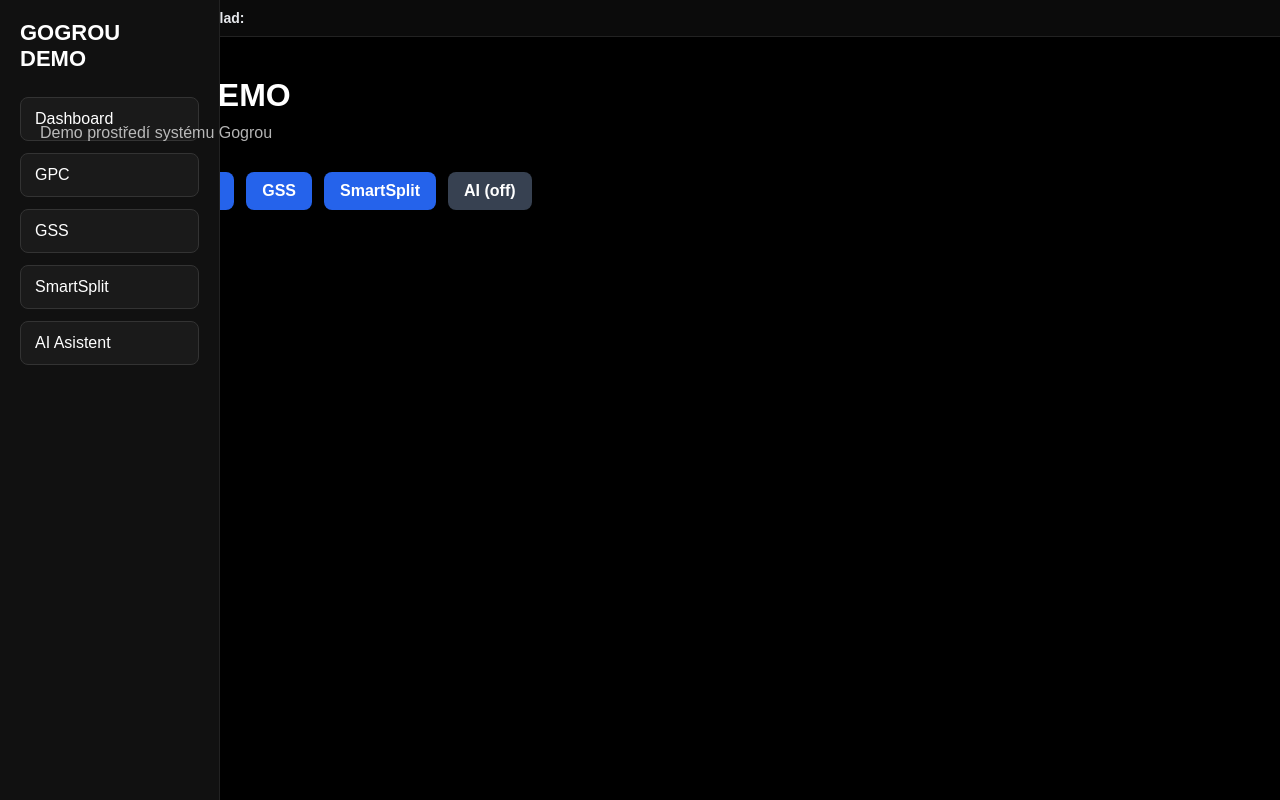
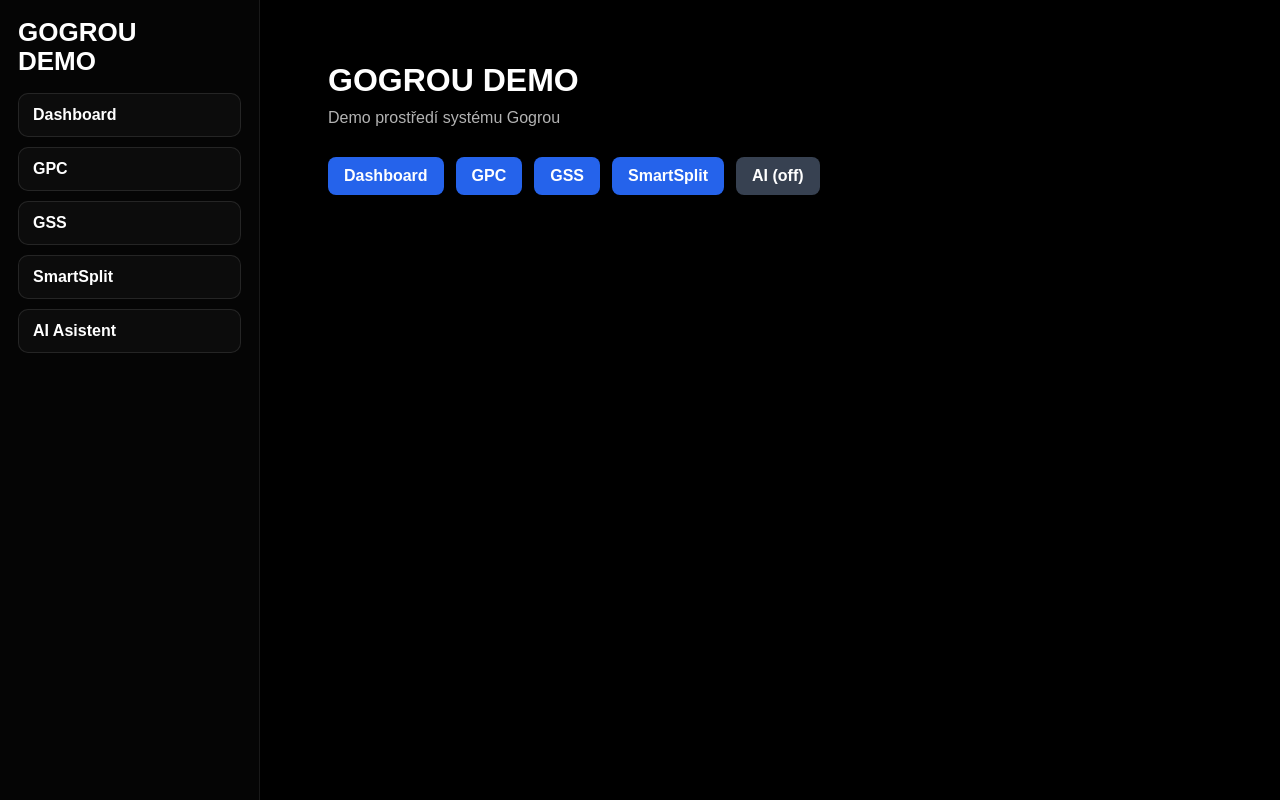
Before and after one commit to gogrou-app/gogrou-demo, a Next.js app: page / in a window 1280 px wide. Built offline with nearby package versions, Linux system fonts and the light colour scheme.

Commit message:
fix: stable layout with sidebar + main flex

```diff
--- a/app/Sidebar.jsx
+++ b/app/Sidebar.jsx
@@ -1,41 +1,58 @@
 "use client";
+
 import Link from "next/link";
+import { usePathname } from "next/navigation";
+
+const items = [
+  { label: "Dashboard", href: "/dashboard" },
+  { label: "GPC", href: "/gpc" },
+  { label: "GSS", href: "/gss" },
+  { label: "SmartSplit", href: "/ss" },
+  { label: "AI Asistent", href: "/ai" },
+];
 
 export default function Sidebar() {
+  const pathname = usePathname();
+
   return (
-    <div
+    <aside
       style={{
-        width: "220px",
-        height: "100vh",
-        backgroundColor: "#111",
-        color: "white",
-        padding: "20px",
-        boxSizing: "border-box",
-        position: "fixed",
-        top: 0,
-        left: 0,
-        borderRight: "1px solid #222",
+        width: 260,
+        flexShrink: 0,
+        padding: 18,
+        borderRight: "1px solid rgba(255,255,255,0.08)",
+        background: "rgba(255,255,255,0.02)",
       }}
     >
-      <h2 style={{ marginBottom: "25px", fontSize: "22px" }}>GOGROU<br />DEMO</h2>
+      <div style={{ fontSize: 26, fontWeight: 800, lineHeight: 1.1, marginBottom: 18 }}>
+        GOGROU
+        <br />
+        DEMO
+      </div>
 
-      <nav style={{ display: "flex", flexDirection: "column", gap: "12px" }}>
-        <Link href="/dashboard" style={linkStyle}>Dashboard</Link>
-        <Link href="/gpc" style={linkStyle}>GPC</Link>
-        <Link href="/gss" style={linkStyle}>GSS</Link>
-        <Link href="/ss" style={linkStyle}>SmartSplit</Link>
-        <Link href="/ai" style={linkStyle}>AI Asistent</Link>
+      <nav style={{ display: "flex", flexDirection: "column", gap: 10 }}>
+        {items.map((it) => {
+          const active = pathname?.startsWith(it.href);
+          return (
+            <Link
+              key={it.href}
+              href={it.href}
+              style={{
+                display: "block",
+                padding: "12px 14px",
+                borderRadius: 10,
+                border: "1px solid rgba(255,255,255,0.10)",
+                background: active ? "rgba(255,255,255,0.08)" : "rgba(255,255,255,0.03)",
+                color: "#fff",
+                textDecoration: "none",
+                fontWeight: 700,
+              }}
+            >
+              {it.label}
+            </Link>
+          );
+        })}
       </nav>
-    </div>
+    </aside>
   );
 }
-
-const linkStyle = {
-  padding: "12px 14px",
-  backgroundColor: "#1a1a1a",
-  borderRadius: "8px",
-  border: "1px solid #333",
-  textDecoration: "none",
-  color: "white",
-  fontSize: "16px",
-};
--- a/app/layout.jsx
+++ b/app/layout.jsx
@@ -1,28 +1,43 @@
 import "./globals.css";
-import { AppProvider } from "./context/AppContext";
 import Sidebar from "./Sidebar";
-import ContextBar from "./components/ContextBar";
 
 export const metadata = {
   title: "GOGROU DEMO",
-  description: "Preview of GPC + GSS + AI",
+  description: "Gogrou demo aplikace",
 };
-
-export const dynamic = "force-dynamic";
 
 export default function RootLayout({ children }) {
   return (
     <html lang="cs">
-      <body>
-        <AppProvider>
-          <div style={{ display: "flex" }}>
-            <Sidebar />
-            <main style={{ flex: 1 }}>
-              <ContextBar />
-              {children}
-            </main>
-          </div>
-        </AppProvider>
+      <body
+        style={{
+          margin: 0,
+          padding: 0,
+          background: "#000",
+          color: "#fff",
+          fontFamily: "Arial, sans-serif",
+        }}
+      >
+        <div
+          style={{
+            display: "flex",
+            minHeight: "100vh",
+            width: "100%",
+          }}
+        >
+          <Sidebar />
+
+          <main
+            style={{
+              flex: 1,
+              minWidth: 0,
+              padding: "22px 28px",
+              overflowX: "hidden",
+            }}
+          >
+            {children}
+          </main>
+        </div>
       </body>
     </html>
   );
```
